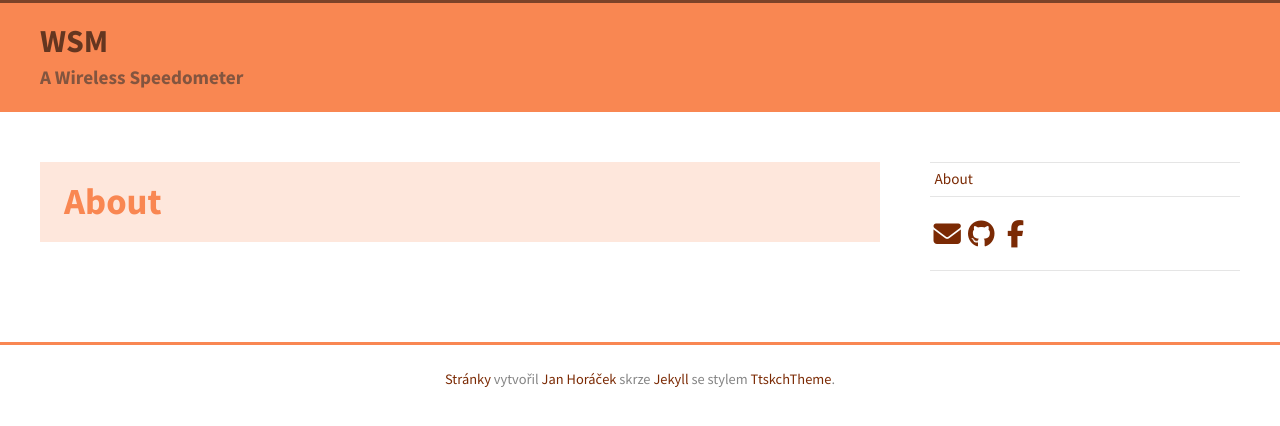
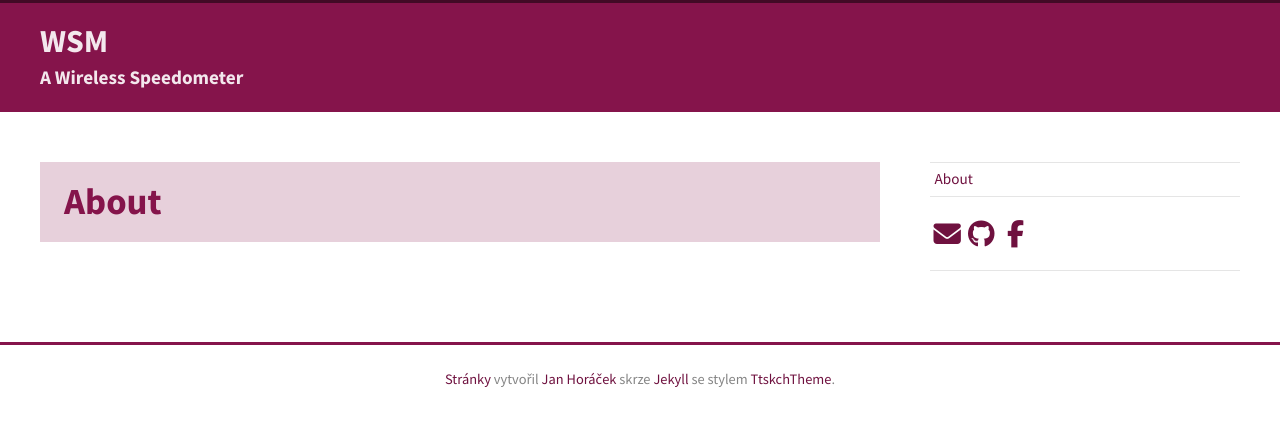
Before and after one commit to kmzbrnoI/wsm-web, a Jekyll site: the page built from index.md, in a window 1280 px wide. Shown: the top 426 px of the page. Built offline with Jekyll 4.4.1, drawn with Linux system fonts in a browser that asks for light colours; nearby versions of some CDN libraries.

Commit message:
Adjust colors.

```diff
--- a/_sass/base/_variables.scss
+++ b/_sass/base/_variables.scss
@@ -10,15 +10,16 @@ $code-font-size: 0.85em;
 $margin: 50px;
 
 // brand color.
-$brand-color: #f98752;
+//$brand-color: #f98752;
+$brand-color: #85144b;
 
 // other major colors.
-$site-title-color: rgba(#000, .6);
+$site-title-color: rgba(#fff, .9);
 $page-title-color: $brand-color;
 $background-color: #fff;
 $border-color: rgba(#000, .1);
 
 // typography colors.
 $text-color: #383838;
-$link-color: darken($brand-color, 40%);
+$link-color: darken($brand-color, 5%);
 $blockquote-color: #777;
```
